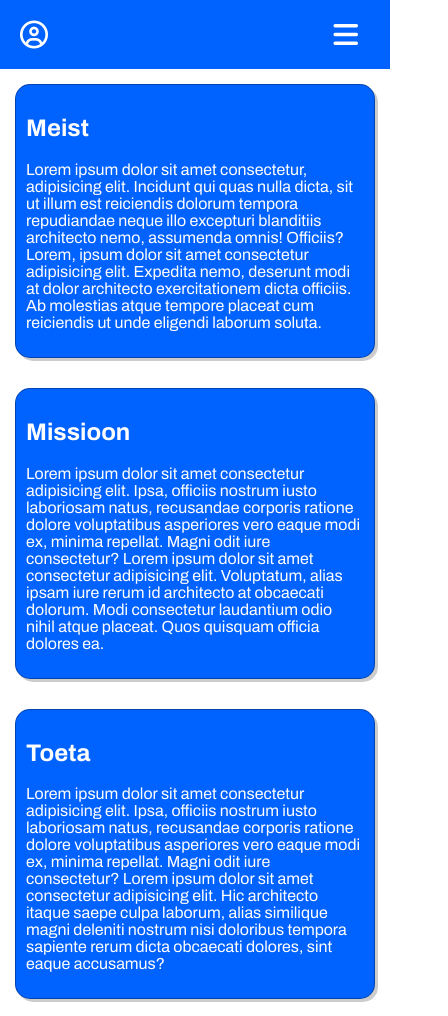
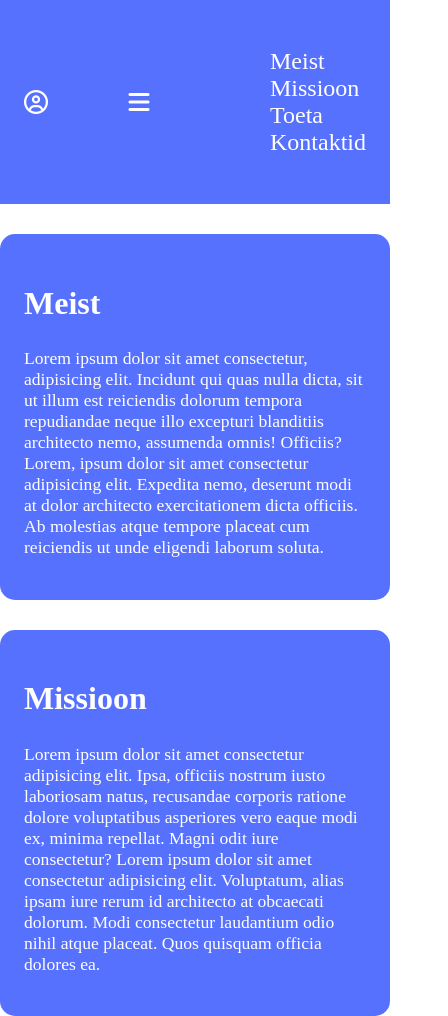
Before and after one commit to krisdjan/UX-tood, a plain HTML site: page 5-navigatsioon/index.html in a window 390 px wide. Shown: the top 1016 px of the page, 448 px wide, since content can reach past the window. Drawn offline with Linux system fonts and the light colour scheme; a web font is replaced by a local one.

Commit message:
workedon

```diff
--- a/5-navigatsioon/index.html
+++ b/5-navigatsioon/index.html
@@ -10,8 +10,8 @@
 <body>
     <header class="navigation">
         <i class="fa-regular fa-circle-user icon"></i>
-        <i class="fa-solid fa-bars menu icon"></i>
-        <nav>
+        <i class="fa-solid fa-bars menu icon" id="menuToggle"></i>
+        <nav id="mobileNav">
             <ul>
                 <li><a href="#meist">Meist</a></li>
                 <li><a href="#missioon">Missioon</a></li>
--- a/5-navigatsioon/menu.js
+++ b/5-navigatsioon/menu.js
@@ -1,8 +1,10 @@
-document.addEventListener('DOMContentLoaded', () => {
-  const menuIcon = document.querySelector('.menu');
-  const nav = document.querySelector('header.navigation nav');
+const menuToggleIcon = document.getElementById("menuToggle");
+const nav = document.getElementById("mobileNav");
 
-  menuIcon.addEventListener('click', () => {
-    nav.classList.toggle('active');
-  });
-});
+menuToggleIcon.onclick = () => {
+  if (nav.style.display == "block") {
+    nav.style.display = "none";
+  } else {
+      nav.style.display = "block";
+  }
+}
--- a/5-navigatsioon/style.sass
+++ b/5-navigatsioon/style.sass
@@ -1,85 +1,40 @@
-$primary-color: white
-$secondary-color: rgb(0, 98, 255)
-
-@import url('https://fonts.googleapis.com/css2?family=Archivo:ital,wght@0,100..900;1,100..900&family=Inter:ital,opsz,wght@0,14..32,100..900;1,14..32,100..900&family=Noto+Sans+Display:ital,wght@0,100..900;1,100..900&family=Poetsen+One&display=swap')
-
-@mixin shadow()
-    box-shadow: 3px 3px rgba(0, 0, 0, 0.2)
-
-@mixin border()
-    border: 1px solid rgba(0, 0, 0, 0.3)
-    border-radius: 15px
-
-
-
-html
-    font-family: Archivo
-    font-size: 16px
+$colorblue: rgb(87, 113, 255)
+@import url('https://fonts.googleapis.com/css2?family=Archivo:ital,wght@0,100..900;1,100..900&family=Inter:ital,opsz,wght@0,14..32,100..900;1,14..32,100..900&family=Jaro:opsz@6..72&family=Noto+Sans+Display:ital,wght@0,100..900;1,100..900&family=Poetsen+One&display=swap')
 
 body
+    font-family: "Jaro"
+    font-weight: 100
+    font-size: 24px
     margin: 0
     padding: 0
-    color: white
-    background-color: $primary-color
-    min-width: 150px
-
 
 .wrapper
     display: flex
     flex-direction: column
-    align-items: center
-    section
-        @include shadow()
-        @include border()
-        max-width: 1000px
-        min-height: 150px
-        background-color: $secondary-color
-        padding: 10px
-        margin: 15px
+    max-width: 800px
+    margin: auto
+
+section
+    background-color: rgb(87, 113, 255)
+    color: white
+    margin-top: 30px
+    padding: 24px
+    border-radius: 15px
+    p
+        font-size: 1.1rem
+    h1
+        font-size: 2rem
 
 .navigation
-  display: flex
-  align-items: center
-  justify-content: space-between
-  padding: 10px 20px
-  background: $secondary-color
-  color: white
-
-  .icon
-    font-size: 28px
-
-  nav
-    ul
-        display: flex
-        flex-direction: row
+    position: relative
+    padding: 1em
+    display: flex
+    justify-content: space-between
+    align-items: center
+    background-color: $colorblue
+    color: white
     li
         list-style: none
-        margin-right: 50px
     a
+        text-decoration: none
         color: white
-        text-decoration: none
-
-  .menu
-    display: none
-    cursor: pointer
-    visibility: hidden
-    position: fixed
-    right: 2rem
-
-@media (max-width: 768px)
-    .navigation
-        .menu
-            display: block
-            visibility: visible
-        nav
-            ul
-            display: flex
-            justify-content: center
-            align-items: center
-            visibility: hidden
-            width: 100%
-        li
-            background-color: black
-
-        nav.active
-            visibility: visible
```
Also changed, not shown: 5-navigatsioon/style.css, 1 other file.
